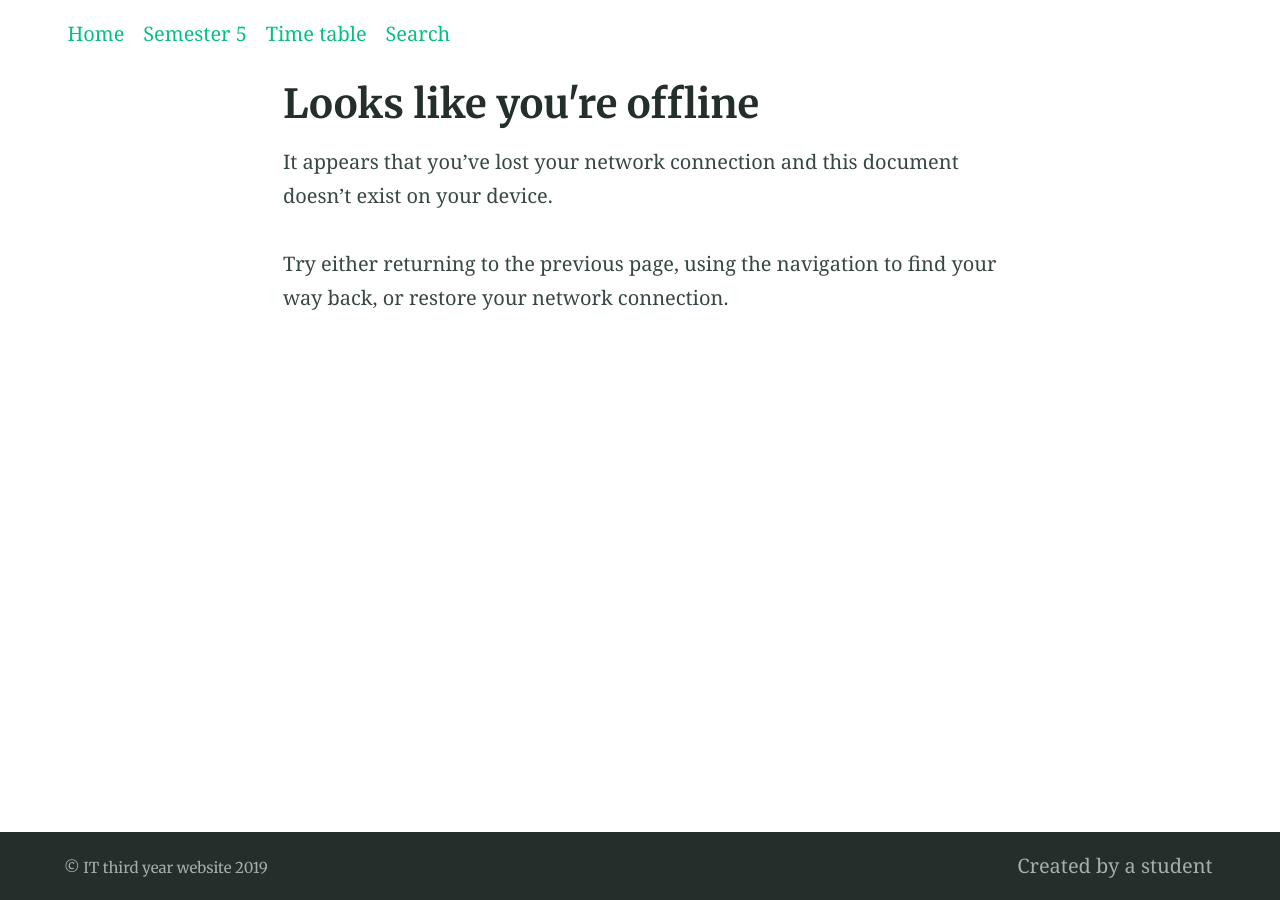
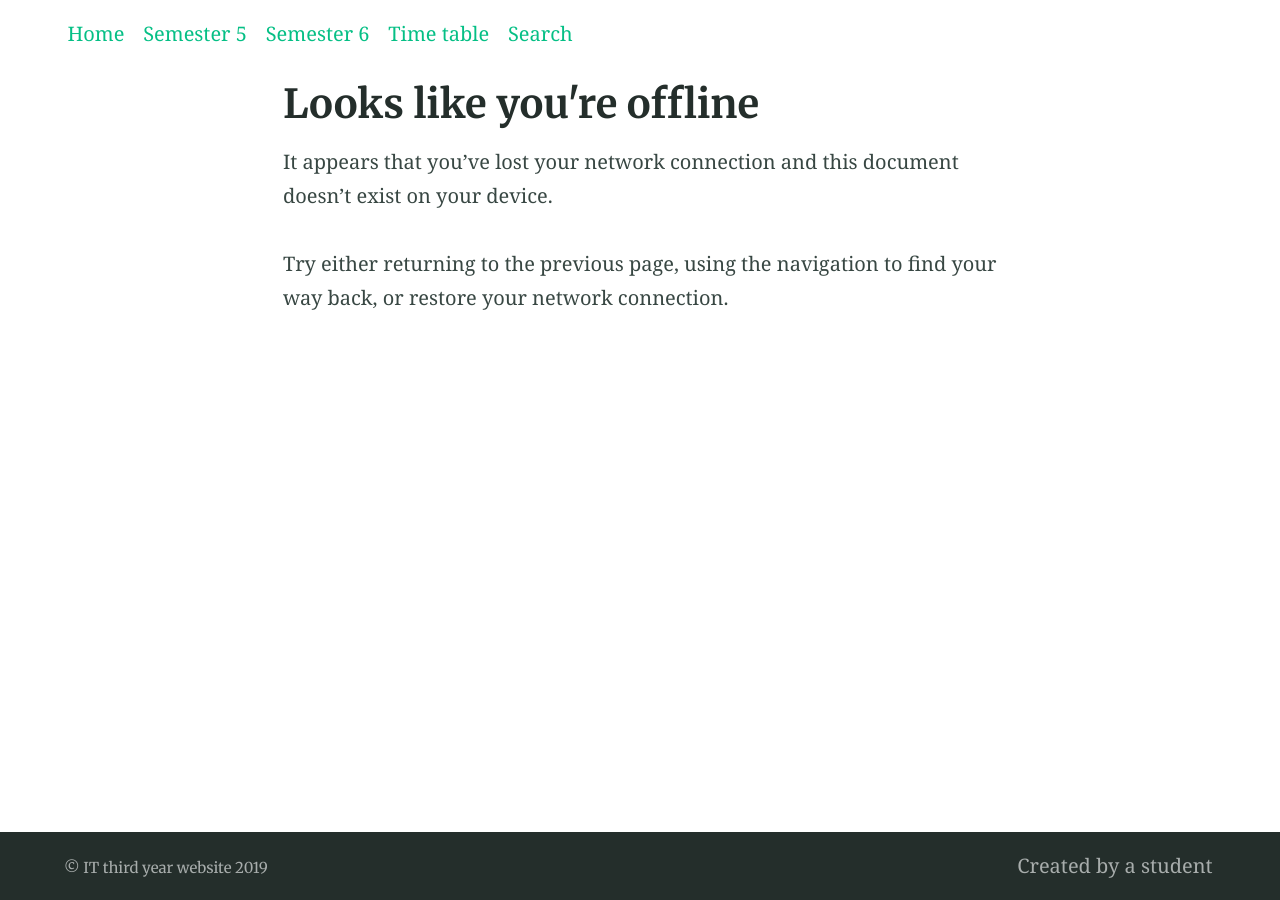
Before and after one commit to IT-GECBH/2021, a Jekyll site: the page built from offline.md, in a window 1280 px wide. Built offline with Jekyll 4.4.1, drawn with Linux system fonts in a browser that asks for light colours; our own code applies the rules of GitHub Pages for plain Markdown files.

Commit message:
Update _config.yml

```diff
--- a/_config.yml
+++ b/_config.yml
@@ -103,6 +103,8 @@ navigation_header:
   url: /
 - title: Semester 5
   url: /sfive/
+- title: Semester 6
+  url: /ssix/
 - title: Time table
   url: /resources/timetable.html
 - title: Search
```
